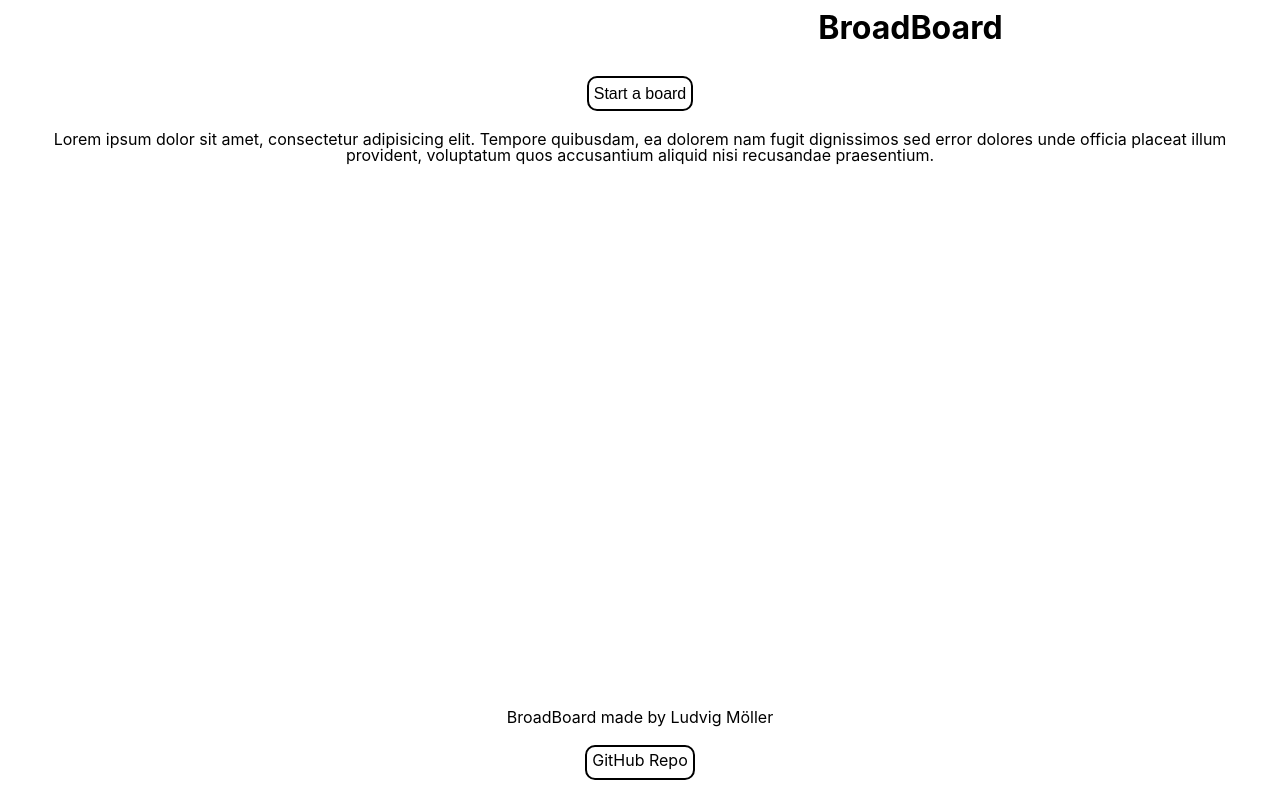
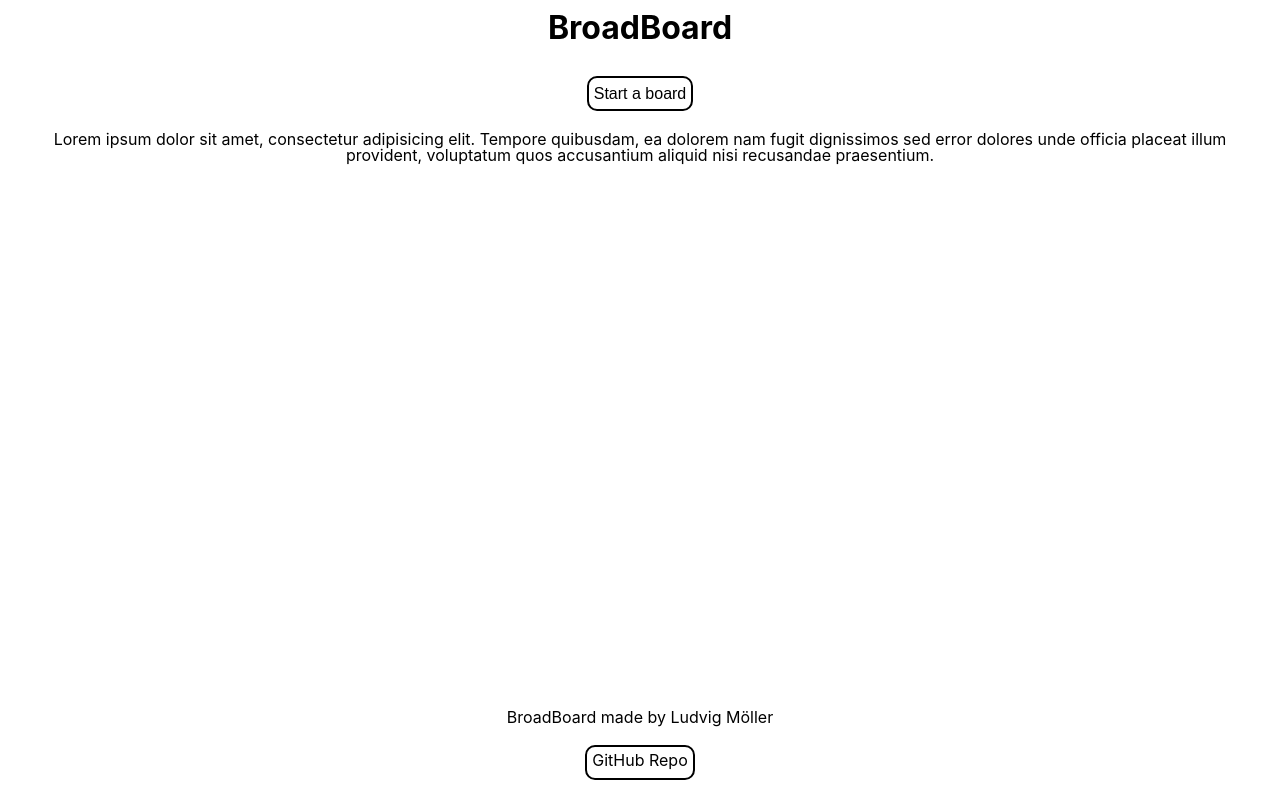
Before and after one commit to ludvig-moller/broad-board, a React (Vite) app in the folder frontend/: page / in a window 1280 px wide. Built offline with nearby package versions, Linux system fonts and the light colour scheme.

Commit message:
Fix header not centred on landing page

```diff
--- a/frontend/src/styles/layout/_header.scss
+++ b/frontend/src/styles/layout/_header.scss
@@ -5,6 +5,10 @@
     grid-gap: 10px;
 
     padding: 12px;
+
+    @include respond("md") {
+        grid-template-columns: repeat(3, 1fr);
+    }
 
     .title {
         grid-column: 1;
```
